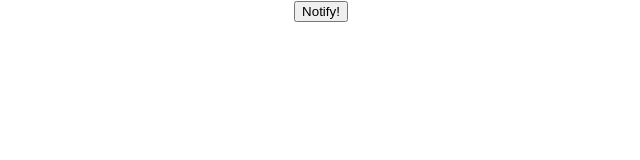
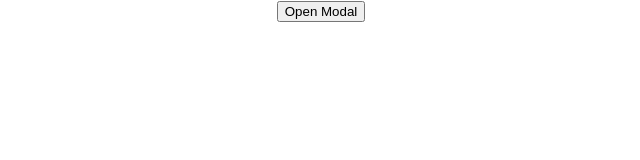
Before and after one commit to aniket7515/Practical-React, a React (Create React App) app: page / in a window 1280 px wide. Shown: the top 160 px of the page, without its empty margins (319-959 px from the left). Built offline with nearby package versions, Linux system fonts and the light colour scheme.

Commit message:
React Modal

```diff
--- a/package.json
+++ b/package.json
@@ -8,6 +8,7 @@
     "@testing-library/user-event": "^13.5.0",
     "react": "^17.0.2",
     "react-dom": "^17.0.2",
+    "react-modal": "^3.14.4",
     "react-scripts": "5.0.0",
     "react-toastify": "^8.2.0",
     "web-vitals": "^2.1.4"
--- a/src/App.js
+++ b/src/App.js
@@ -1,37 +1,14 @@
 
 import './App.css';
-import ToastNotification from './components/ToastNotification';
-// import {toast} from 'react-toastify'
-// import 'react-toastify/dist/ReactToastify.css'
-// import './App.css'
-
-// const CustomToast = ({closeToast})=>{
-//   return(
-//     <div>
-//       Something went wrong!
-//       <button onClick={closeToast}>Close</button>
-//     </div>
-//   )
-// }
-
-
-// toast.configure()
+import Modal1 from './components/Modal1';
 
 function App() {
 
-//   const notify=()=>{
-//     toast("Basic notifications!",{ position: toast.POSITION.TOP_LEFT})
-//     toast.success("Sucess Basic notifications!",{ position: toast.POSITION.TOP_CENTER,autoClose:8000})
-//     toast.info(" Info Basic notifications!",{ position: toast.POSITION.TOP_RIGHT,autoClose:false})
-//     toast.warn(<CustomToast/>,{ position: toast.POSITION.BOTTOM_LEFT})
-//     toast.error("Error Basic notifications!",{ position: toast.POSITION.BOTTOM_LEFT})
-//     toast("Basic notifications!",{ position: toast.POSITION.BOTTOM_LEFT})
-//   }
-
   return (
     <div className="App">
-      {/* <button onClick={notify}>Notify!</button> */}
-      <ToastNotification/>
+
+      {/* <ToastNotification/> */}
+      <Modal1/>
 
     </div>
   );
--- /dev/null
+++ b/src/components/Modal1.jsx
@@ -0,0 +1,34 @@
+import React,{useState} from 'react'
+import Modal from 'react-modal'
+import '../App.css'
+
+
+Modal.setAppElement('#root')
+
+const Modal1 = () => {
+  const [modalIsOpen,setModalIsOpen]=useState(false)
+
+  return (
+    <div>
+      <button onClick={()=> setModalIsOpen(true)}>Open Modal</button>
+        <Modal isOpen={modalIsOpen} onRequestClose={()=> setModalIsOpen(false)} style={{
+          overlay:{
+            backgroundColor:'grey'
+          },
+          content:{
+            color:'orange'
+          }
+        }}>
+            <h2>Modal Title</h2>
+            <p>Modal Body</p>
+            <div>
+              <button onClick={()=> setModalIsOpen(false)}>Close</button>
+            </div>
+
+        </Modal>
+
+    </div>
+  )
+}
+
+export default Modal1
```
Also changed, not shown: 1 other file (tests, documents, lock files or other folders).
